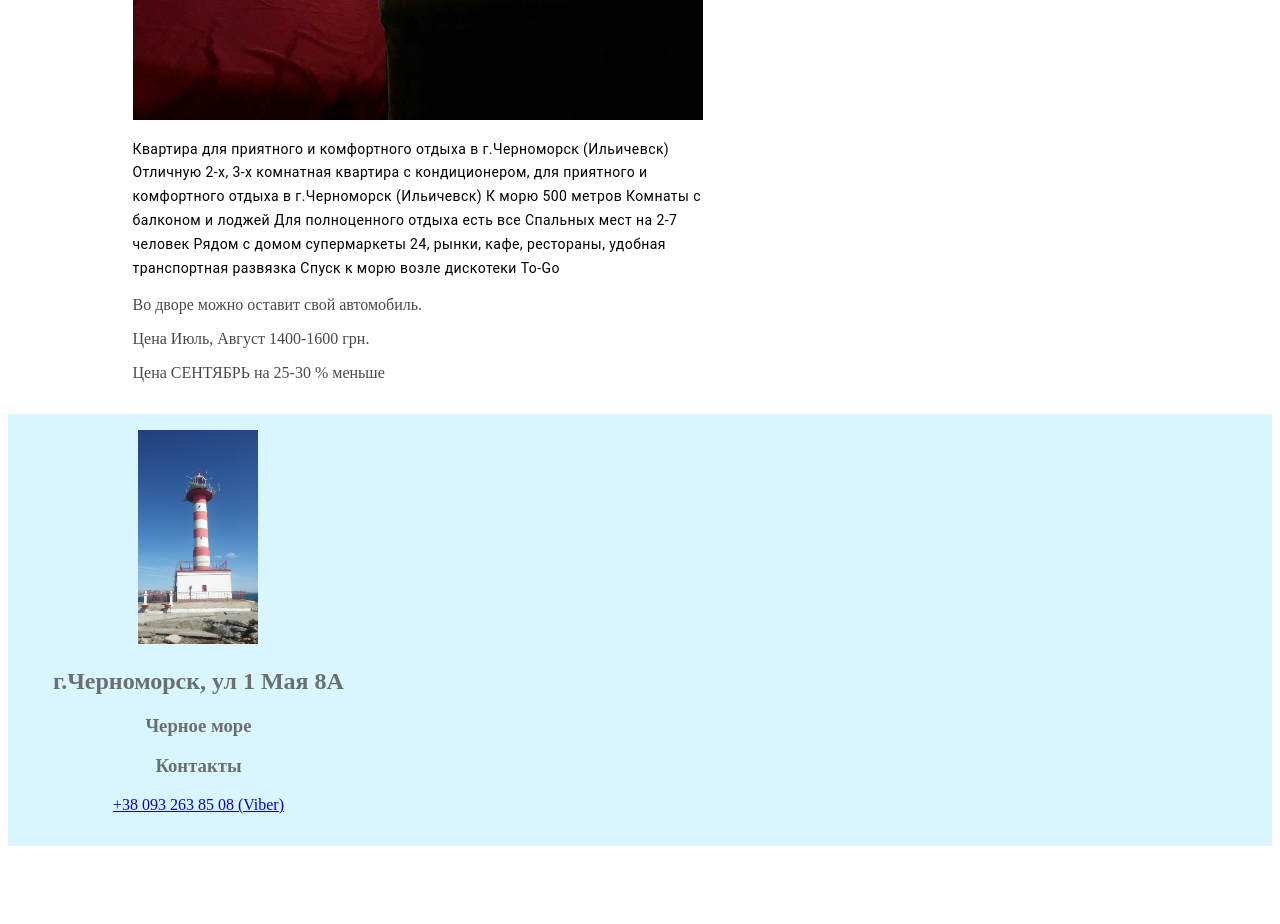
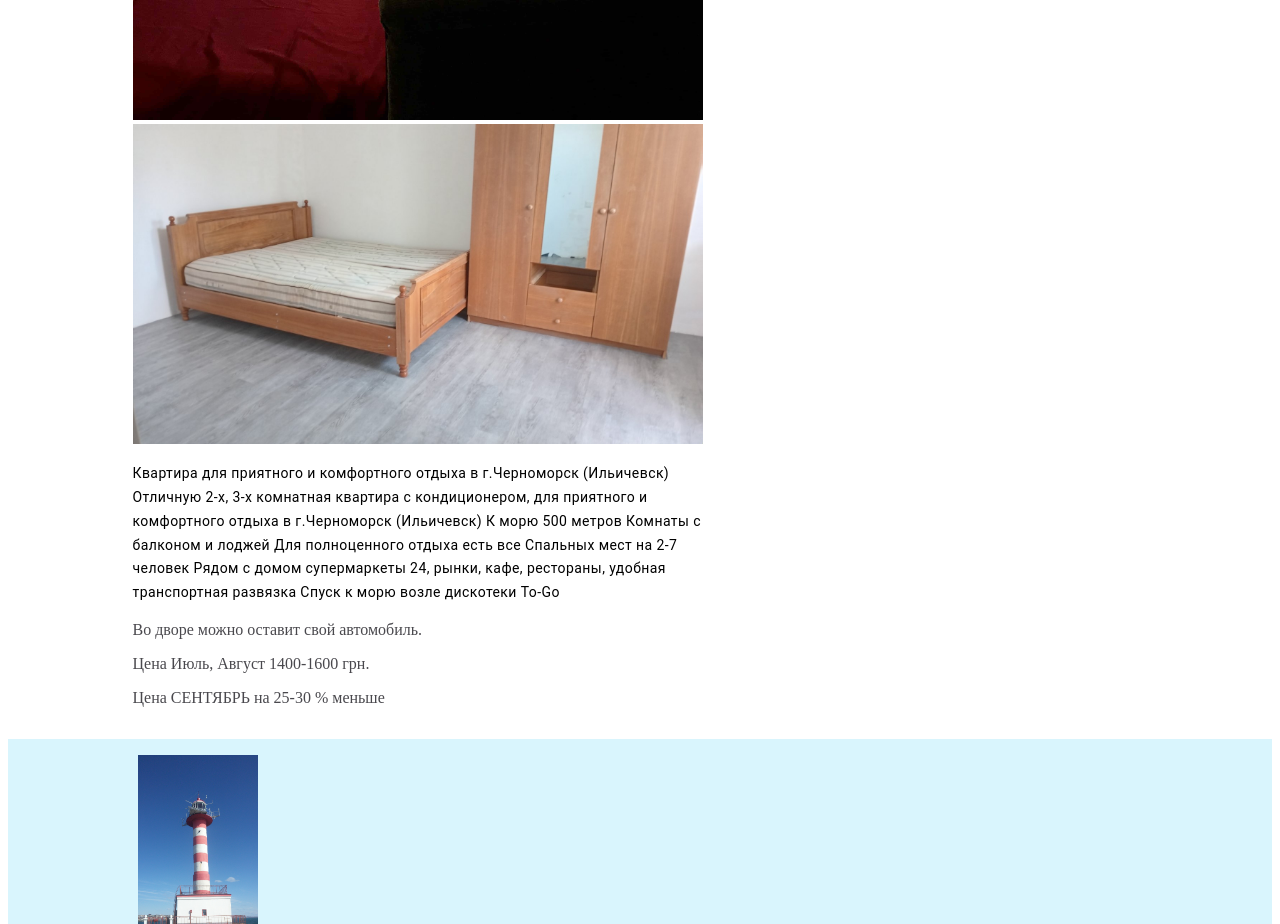
Before and after one commit to Svitvik/zatushnaoselya, a plain HTML site: page index.html in a window 1280 px wide. Shown: the part 3680-4604 px from the top of the page. Before the commit the page ends 4534 px from the top, so only its background shows below. Drawn offline with Linux system fonts and the light colour scheme.

Commit message:
Update index.htmladd 8 foto

```diff
--- a/index.html
+++ b/index.html
@@ -44,7 +44,7 @@
                       <img src="./imeg/1.jpg" width="570" alt="my photo">
                       <img src="./imeg/2.jpg" width="570" alt="my photo">
                       <img src="./imeg/7.jpg" width="570" alt="my photo">
-
+                      <img src="./imeg/8.jpg" width="570" alt="my photo">
               </div>
               <div>
                  <p class="text">
```
